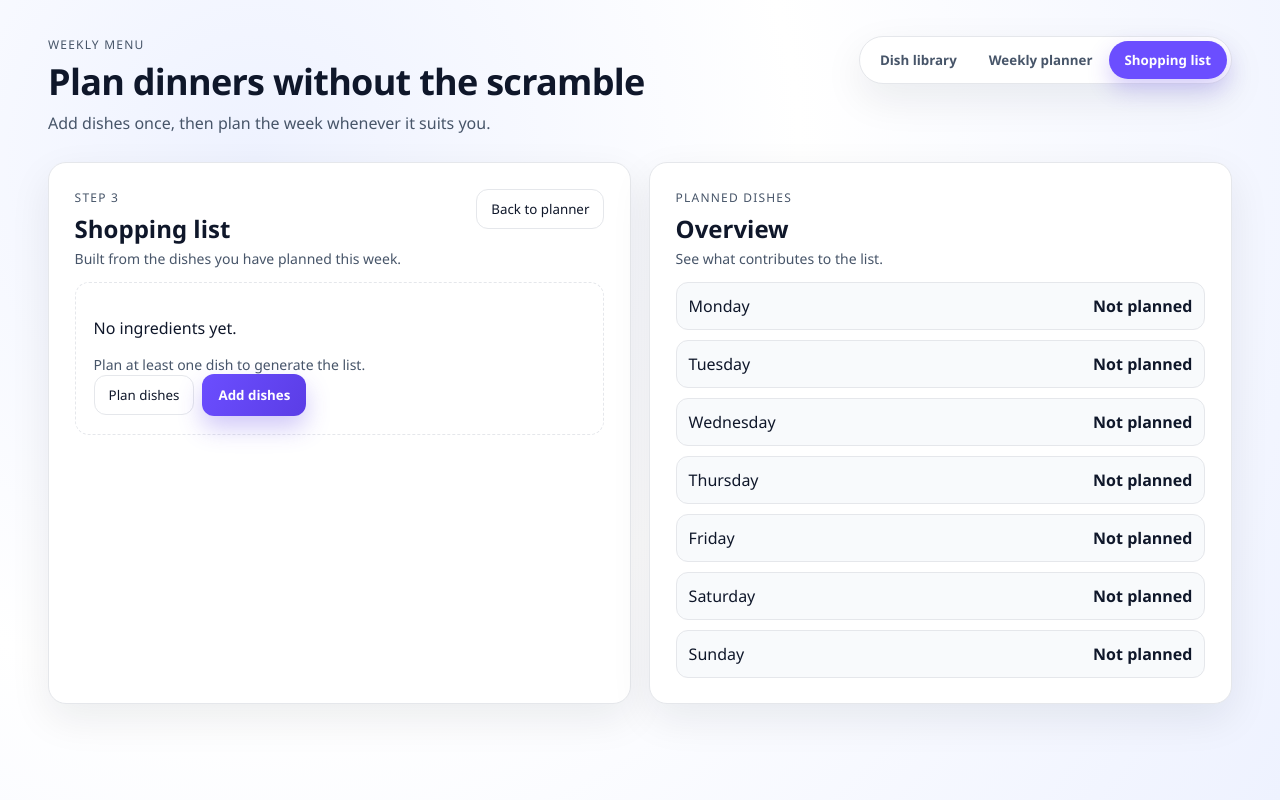
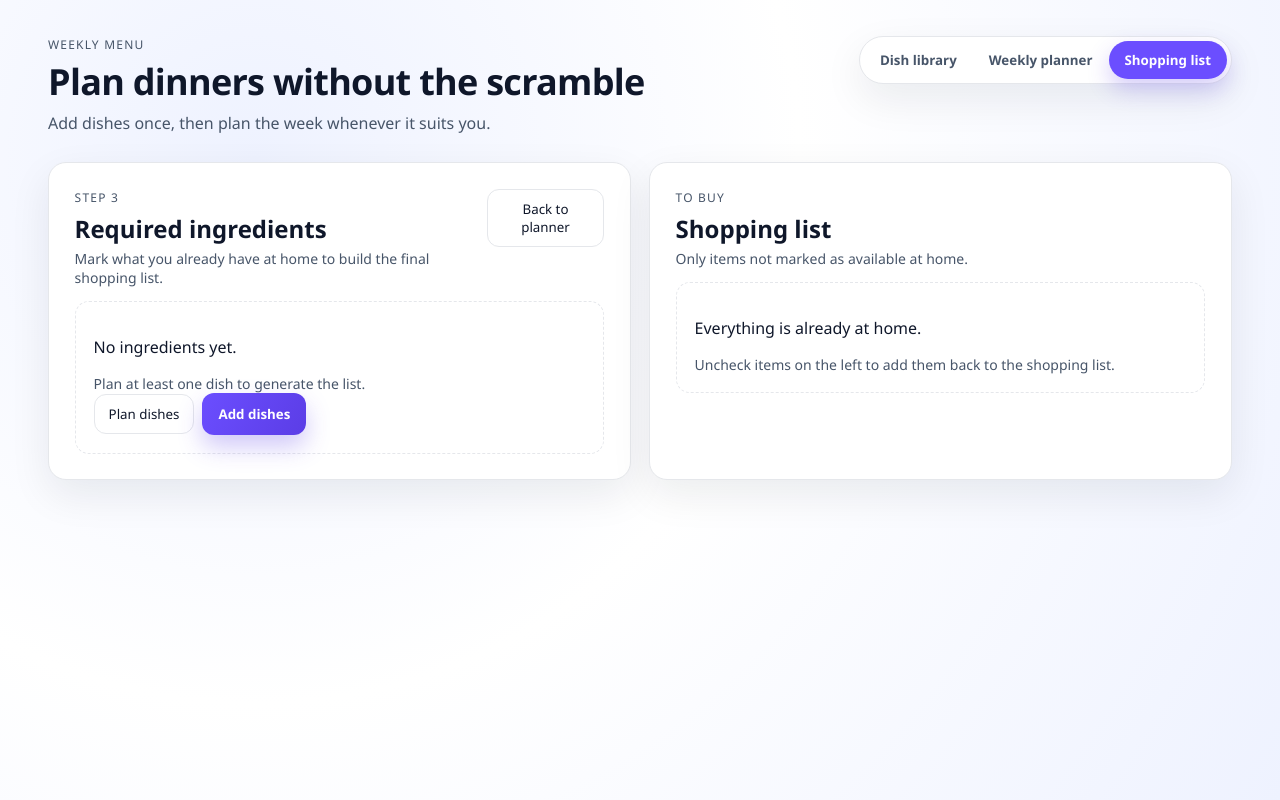
Before and after one commit to FeffCodeMaster/weekly-food-menu, a React (Create React App) app in the folder my-app/: page / in a window 1280 px wide. Both pictures are taken after a click on the tab "Shopping list". Built offline with nearby package versions, Linux system fonts and the light colour scheme.

Commit message:
Improved the shopping list

```diff
--- a/my-app/src/App.css
+++ b/my-app/src/App.css
@@ -347,6 +347,22 @@ button {
   background: #f8fafc;
 }
 
+.shopping-main {
+  display: flex;
+  align-items: center;
+  gap: 10px;
+}
+
+.shopping-row input[type='checkbox'] {
+  width: 16px;
+  height: 16px;
+}
+
+.ingredient-available {
+  text-decoration: line-through;
+  color: var(--muted);
+}
+
 .shopping-count {
   font-weight: 800;
   color: var(--accent-strong);
--- a/my-app/src/App.tsx
+++ b/my-app/src/App.tsx
@@ -15,6 +15,7 @@ const daysOfWeek = ['Monday', 'Tuesday', 'Wednesday', 'Thursday', 'Friday', 'Sat
 
 const DISHES_STORAGE_KEY = 'weekly-menu-dishes';
 const PLAN_STORAGE_KEY = 'weekly-menu-plan';
+const AVAILABLE_STORAGE_KEY = 'weekly-menu-available';
 const isBrowser = typeof window !== 'undefined' && typeof window.localStorage !== 'undefined';
 
 const createEmptyPlan = () =>
@@ -88,6 +89,23 @@ const loadPlanFromStorage = (): Record<string, string | null> => {
   }
 };
 
+const loadAvailableFromStorage = (): Record<string, boolean> => {
+  if (!isBrowser) return {};
+  try {
+    const saved = window.localStorage.getItem(AVAILABLE_STORAGE_KEY);
+    if (!saved) return {};
+    const parsed = JSON.parse(saved);
+    if (parsed && typeof parsed === 'object') {
+      return parsed as Record<string, boolean>;
+    }
+    return {};
+  } catch {
+    return {};
+  }
+};
+
+const ingredientKey = (name: string) => name.trim().toLowerCase();
+
 function App() {
   const [activeView, setActiveView] = useState<'dishes' | 'planner' | 'shopping'>('dishes');
   const [dishes, setDishes] = useState<Dish[]>(() => mergeWithDefaults(loadDishesFromStorage()));
@@ -99,6 +117,7 @@ function App() {
   const [editingIngredients, setEditingIngredients] = useState('');
   const [editingSpecial, setEditingSpecial] = useState(false);
   const [weeklyPlan, setWeeklyPlan] = useState<Record<string, string | null>>(loadPlanFromStorage);
+  const [availableAtHome, setAvailableAtHome] = useState<Record<string, boolean>>(loadAvailableFromStorage);
 
   const dishOptions = useMemo(
     () => dishes.filter((dish) => dish.includeInPlanner !== false).map((dish) => ({ value: dish.id, label: dish.name })),
@@ -142,6 +161,11 @@ function App() {
     if (!isBrowser) return;
     window.localStorage.setItem(PLAN_STORAGE_KEY, JSON.stringify(weeklyPlan));
   }, [weeklyPlan]);
+
+  useEffect(() => {
+    if (!isBrowser) return;
+    window.localStorage.setItem(AVAILABLE_STORAGE_KEY, JSON.stringify(availableAtHome));
+  }, [availableAtHome]);
 
   const addDish = (event: FormEvent) => {
     event.preventDefault();
@@ -262,6 +286,11 @@ function App() {
   const plannedDishName = (dishId: string | null) => dishes.find((dish) => dish.id === dishId)?.name || 'Pick a dish';
 
   const clearPlan = (day: string) => assignDishToDay(day, '');
+
+  const toggleAvailable = (name: string, available: boolean) => {
+    const key = ingredientKey(name);
+    setAvailableAtHome((prev) => ({ ...prev, [key]: available }));
+  };
 
   return (
     <div className="page">
@@ -550,8 +579,8 @@ function App() {
             <div className="panel-head">
               <div>
                 <p className="eyebrow">Step 3</p>
-                <h2>Shopping list</h2>
-                <p className="subtext">Built from the dishes you have planned this week.</p>
+                <h2>Required ingredients</h2>
+                <p className="subtext">Mark what you already have at home to build the final shopping list.</p>
               </div>
               <button className="ghost" type="button" onClick={() => setActiveView('planner')}>
                 Back to planner
@@ -572,14 +601,26 @@ function App() {
               </div>
             ) : (
               <div className="shopping-list">
-                {shoppingItems.map((item) => (
-                  <div key={item.name} className="shopping-row">
-                    <span>{item.name}</span>
-                    <span className="shopping-count" aria-label={`${item.count} times`}>
-                      x{item.count}
-                    </span>
-                  </div>
-                ))}
+                {shoppingItems.map((item) => {
+                  const key = ingredientKey(item.name);
+                  const available = Boolean(availableAtHome[key]);
+                  return (
+                    <label key={item.name} className="shopping-row">
+                      <div className="shopping-main">
+                        <input
+                          type="checkbox"
+                          checked={available}
+                          aria-label={`Mark ${item.name} available at home`}
+                          onChange={(event) => toggleAvailable(item.name, event.target.checked)}
+                        />
+                        <span className={available ? 'ingredient-available' : ''}>{item.name}</span>
+                      </div>
+                      <span className="shopping-count" aria-label={`${item.count} times`}>
+                        x{item.count}
+                      </span>
+                    </label>
+                  );
+                })}
               </div>
             )}
           </section>
@@ -587,21 +628,30 @@ function App() {
           <section className="panel">
             <div className="panel-head">
               <div>
-                <p className="eyebrow">Planned dishes</p>
-                <h2>Overview</h2>
-                <p className="subtext">See what contributes to the list.</p>
+                <p className="eyebrow">To buy</p>
+                <h2>Shopping list</h2>
+                <p className="subtext">Only items not marked as available at home.</p>
               </div>
             </div>
-            <div className="summary">
-              {daysOfWeek.map((day) => (
-                <div key={day} className="summary-row">
-                  <span>{day}</span>
-                  <span className="summary-dish">
-                    {weeklyPlan[day] ? plannedDishName(weeklyPlan[day]) : 'Not planned'}
-                  </span>
-                </div>
-              ))}
-            </div>
+            {shoppingItems.filter((item) => !availableAtHome[ingredientKey(item.name)]).length === 0 ? (
+              <div className="empty">
+                <p>Everything is already at home.</p>
+                <p className="subtext">Uncheck items on the left to add them back to the shopping list.</p>
+              </div>
+            ) : (
+              <div className="shopping-list">
+                {shoppingItems
+                  .filter((item) => !availableAtHome[ingredientKey(item.name)])
+                  .map((item) => (
+                    <div key={item.name} className="shopping-row">
+                      <span>{item.name}</span>
+                      <span className="shopping-count" aria-label={`${item.count} times`}>
+                        x{item.count}
+                      </span>
+                    </div>
+                  ))}
+              </div>
+            )}
           </section>
         </main>
       )}
```
Also changed, not shown: 1 other file (tests, documents, lock files or other folders).
